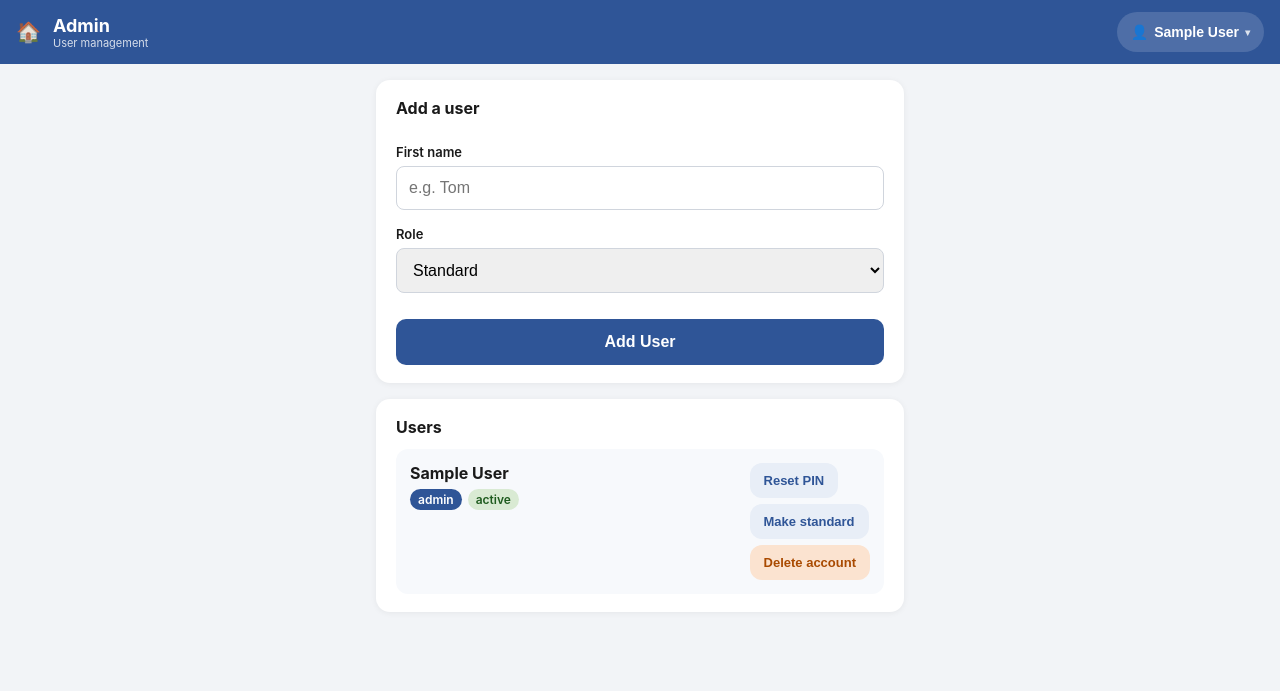
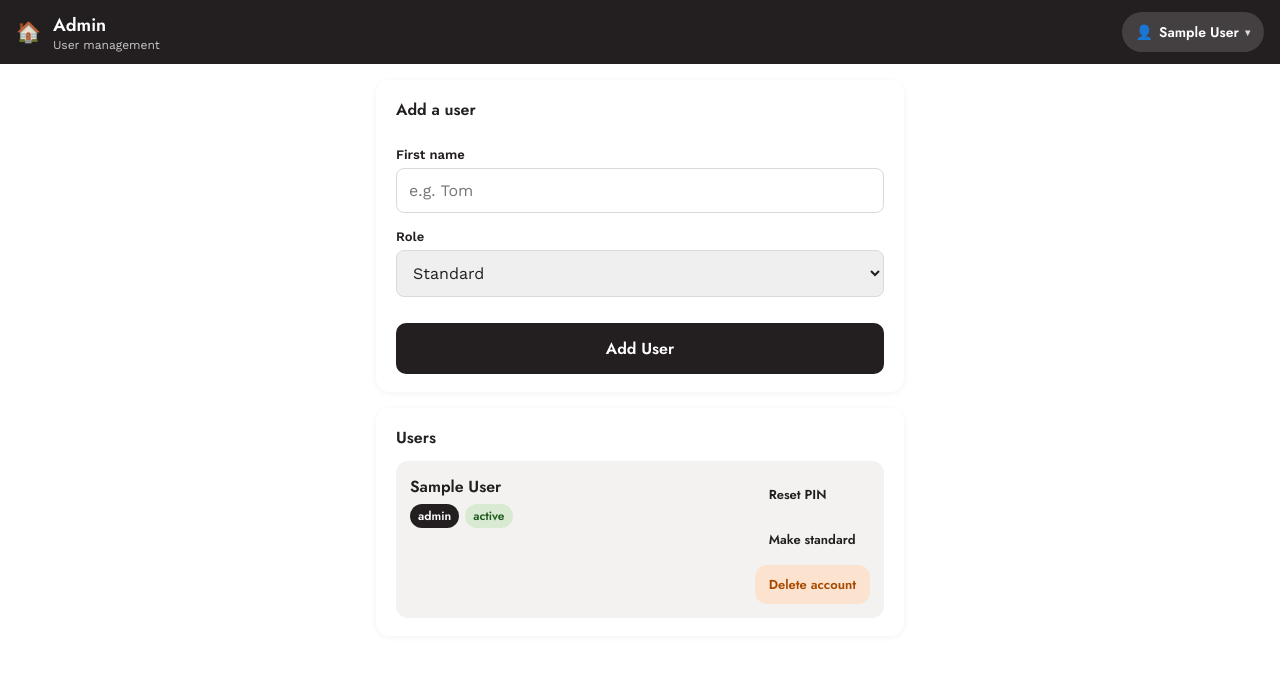
Before and after one commit to nesubat/Campaign-Photo-Portal, a Flask app: page /admin in a window 1280 px wide. Shown: the top 691 px of the page. Run offline with Flask 3, Linux system fonts and the light colour scheme; the visitor is signed in with stand-in values (Sample User, id 1); tables that the repository leaves empty hold one stand-in row (values such as "Sample post"); some libraries are stand-ins or nearby versions.

Commit message:
Fixed UI

```diff
--- a/static/style.css
+++ b/static/style.css
@@ -1,35 +1,84 @@
+@import url('https://fonts.googleapis.com/css2?family=Jost:wght@500;600;700&family=Work+Sans:wght@400;500;600&display=swap');
+
+:root {
+  --ink: #231f20;       /* Dashing's own logo colour - primary brand ink */
+  --ink-soft: #4a4441;
+  --bg: #ffffff;
+  --surface: #ffffff;
+  --surface-muted: #f4f2f0;
+  --line: #ddd9d4;
+  --text-muted: #6f6a66;
+  --good: #1e5b1e;
+  --good-bg: #d9ead3;
+  --warn: #a94a00;
+  --warn-bg: #fbe3d0;
+  --bad: #b00000;
+  --bad-bg: #d00;
+}
+
 * { box-sizing: border-box; }
 body {
   margin: 0;
-  font-family: -apple-system, BlinkMacSystemFont, "Segoe UI", Roboto, sans-serif;
-  background: #f2f4f7;
-  color: #1a1a1a;
+  font-family: 'Work Sans', -apple-system, BlinkMacSystemFont, "Segoe UI", sans-serif;
+  background: var(--bg);
+  color: var(--ink);
 }
 .hidden { display: none !important; }
+
+h1, h2, .job, .btn, .consignment-card-header, .user-row-name, .badge, .user-menu-trigger {
+  font-family: 'Jost', 'Work Sans', sans-serif;
+}
 
 /* --- Landing form --- */
 .card {
   max-width: 420px;
   margin: 8vh auto;
-  background: #fff;
+  background: var(--surface);
   padding: 28px 24px;
   border-radius: 14px;
-  box-shadow: 0 2px 12px rgba(0,0,0,0.08);
+  box-shadow: 0 2px 12px rgba(35,31,32,0.08);
 }
-.card h1 { font-size: 22px; margin: 0 0 4px; }
-/* A page that opens with the shared blue .topbar (see upload/gallery/admin) doesn't
+.card h1 { font-size: 22px; font-weight: 700; margin: 0 0 4px; }
+/* A page that opens with the shared .topbar (see upload/gallery/admin) doesn't
    need the card's own vertical-centering margin - the topbar already anchors the top. */
 .topbar + .card { margin-top: 24px; }
-.sub { color: #666; font-size: 14px; margin-top: 0; }
-.error { color: #b00000; font-weight: 600; }
+.sub { color: var(--text-muted); font-size: 14px; margin-top: 0; }
+.error { color: var(--bad); font-weight: 600; }
 .form { display: flex; flex-direction: column; gap: 6px; margin-top: 16px; }
 .form label { font-weight: 600; font-size: 13px; margin-top: 10px; }
 .form input, .form select {
-  padding: 12px; font-size: 16px; border: 1px solid #d0d5dd; border-radius: 8px;
+  padding: 12px; font-size: 16px; border: 1px solid var(--line); border-radius: 8px;
+  font-family: inherit; color: var(--ink);
+}
+.form input.field-invalid {
+  border-color: var(--bad);
+  animation: field-shake 0.4s;
+}
+@keyframes field-shake {
+  10%, 90% { transform: translateX(-1px); }
+  20%, 80% { transform: translateX(2px); }
+  30%, 50%, 70% { transform: translateX(-4px); }
+  40%, 60% { transform: translateX(4px); }
+}
+.field-wrap { position: relative; }
+.field-bubble {
+  position: absolute; top: calc(100% + 8px); left: 0; z-index: 25;
+  background: var(--bad); color: #fff; font-size: 13px; font-weight: 500; line-height: 1.4;
+  padding: 8px 12px; border-radius: 8px; max-width: 260px;
+  box-shadow: 0 4px 14px rgba(35,31,32,0.18);
+}
+.field-bubble::before {
+  content: ''; position: absolute; top: -6px; left: 16px;
+  border-left: 6px solid transparent; border-right: 6px solid transparent;
+  border-bottom: 6px solid var(--bad);
+}
+@media (prefers-reduced-motion: reduce) {
+  .form input.field-invalid { animation: none; }
 }
 .form button {
-  margin-top: 20px; padding: 14px; font-size: 16px; font-weight: 700;
-  background: #2f5597; color: #fff; border: none; border-radius: 10px;
+  margin-top: 20px; padding: 14px; font-size: 16px; font-weight: 600;
+  font-family: 'Jost', 'Work Sans', sans-serif;
+  background: var(--ink); color: #fff; border: none; border-radius: 10px;
 }
 .checkbox-label {
   display: flex; align-items: center; gap: 8px; font-weight: 600; font-size: 13px;
@@ -50,29 +99,31 @@ body {
    e.g. checking Drive for a job to resume) --- */
 .page-overlay {
   position: fixed; inset: 0; z-index: 1000;
-  background: rgba(242,244,247,0.92);
+  background: rgba(255,255,255,0.92);
   display: flex; flex-direction: column; align-items: center; justify-content: center;
   gap: 14px;
 }
 .page-overlay .spinner-ring {
   width: 40px; height: 40px; border-radius: 50%;
-  border: 4px solid #d0d5dd; border-top-color: #2f5597;
+  border: 4px solid var(--line); border-top-color: var(--ink);
   animation: spin 0.8s linear infinite;
 }
-.page-overlay p { color: #444; font-size: 14px; font-weight: 600; margin: 0; }
+.page-overlay p { color: var(--ink-soft); font-size: 14px; font-weight: 600; margin: 0; }
 @keyframes spin { to { transform: rotate(360deg); } }
 
 /* --- Session / upload page --- */
 .topbar {
   position: sticky; top: 0; z-index: 5;
   display: flex; justify-content: space-between; align-items: center;
-  background: #2f5597; color: #fff; padding: 12px 16px;
+  background: var(--ink); color: #fff; padding: 12px 16px;
 }
-.topbar .job { font-weight: 700; font-size: 18px; }
-.topbar .who { font-size: 12px; opacity: 0.85; }
-.topbar-left { display: flex; align-items: center; gap: 12px; }
+.topbar-left {
+  display: flex; align-items: center; gap: 12px;
+}
+.topbar .job { font-weight: 600; font-size: 18px; }
+.topbar .who, .topbar .who-sub { font-size: 12px; opacity: 0.75; }
 .home-link {
-  font-size: 20px; text-decoration: none; opacity: 0.9; line-height: 1;
+  font-size: 20px; text-decoration: none; opacity: 0.9; line-height: 1; color: #fff;
 }
 .home-link:hover { opacity: 1; }
 .counter { font-size: 13px; background: rgba(255,255,255,0.15); padding: 4px 10px; border-radius: 20px; }
@@ -80,57 +131,58 @@ body {
 .banner {
   margin: 10px 16px; padding: 12px 14px; border-radius: 10px; font-size: 14px;
 }
-.banner.done { background: #d9ead3; color: #1e5b1e; }
+.banner.done { background: var(--good-bg); color: var(--good); }
 
 .capture-bar {
   display: flex; gap: 10px; padding: 14px 16px;
 }
 .btn {
   flex: 1; text-align: center; padding: 16px 10px; border-radius: 12px;
-  font-weight: 700; font-size: 15px; cursor: pointer; user-select: none;
+  font-weight: 600; font-size: 15px; cursor: pointer; user-select: none;
   border: none;
 }
-.btn.primary { background: #2f5597; color: #fff; }
-.btn.secondary { background: #e8eef7; color: #2f5597; }
+.btn.primary { background: var(--ink); color: #fff; }
+.btn.secondary { background: var(--surface-muted); color: var(--ink); }
 .btn.full { width: 100%; }
 .btn.small { flex: none; padding: 12px 16px; font-size: 14px; }
 .btn.disabled { opacity: 0.45; pointer-events: none; }
 
 /* --- Consignment / Store logging (opt-in "keep logs" sessions only) --- */
 .consignment-bar {
-  margin: 10px 16px 0; padding: 12px 14px; background: #fff; border-radius: 12px;
-  box-shadow: 0 1px 6px rgba(0,0,0,0.06); display: flex; flex-direction: column; gap: 8px;
+  margin: 10px 16px 0; padding: 12px 14px; background: var(--surface); border-radius: 12px;
+  box-shadow: 0 1px 6px rgba(35,31,32,0.06); display: flex; flex-direction: column; gap: 8px;
 }
-.consignment-bar .field-label { font-weight: 600; font-size: 13px; color: #444; }
+.consignment-bar .field-label { font-weight: 600; font-size: 13px; color: var(--ink-soft); }
 .consignment-row { display: flex; gap: 8px; }
 .consignment-row input {
-  width: 100%; padding: 12px; font-size: 16px; border: 1px solid #d0d5dd; border-radius: 8px;
+  width: 100%; padding: 12px; font-size: 16px; border: 1px solid var(--line); border-radius: 8px;
+  font-family: inherit; color: var(--ink);
 }
 .autocomplete-wrap { position: relative; flex: 1; }
 .autocomplete-list {
   position: absolute; top: 100%; left: 0; right: 0; margin-top: 4px; z-index: 20;
-  background: #fff; border: 1px solid #d0d5dd; border-radius: 8px;
-  box-shadow: 0 4px 14px rgba(0,0,0,0.12); max-height: 220px; overflow-y: auto;
+  background: var(--surface); border: 1px solid var(--line); border-radius: 8px;
+  box-shadow: 0 4px 14px rgba(35,31,32,0.12); max-height: 220px; overflow-y: auto;
 }
 .autocomplete-item { padding: 12px 14px; font-size: 15px; cursor: pointer; }
-.autocomplete-item:not(:last-child) { border-bottom: 1px solid #eef0f3; }
-.autocomplete-item:hover, .autocomplete-item:active { background: #e8eef7; }
+.autocomplete-item:not(:last-child) { border-bottom: 1px solid var(--line); }
+.autocomplete-item:hover, .autocomplete-item:active { background: var(--surface-muted); }
 .consignment-status {
-  font-size: 13px; color: #2f5597; background: #e8eef7; padding: 8px 10px; border-radius: 8px;
+  font-size: 13px; color: var(--ink); background: var(--surface-muted); padding: 8px 10px; border-radius: 8px;
 }
 .chips { display: flex; flex-wrap: wrap; gap: 8px; }
 .chip {
-  background: #e8eef7; color: #2f5597; font-size: 16px; font-weight: 600;
+  background: var(--surface-muted); color: var(--ink); font-size: 16px; font-weight: 600;
   padding: 8px; border-radius: 999px;
   display: flex; align-items: center; gap: 8px;
 }
 .chip-remove, .chip-step {
-  background: rgba(47,85,151,0.15); color: #2f5597; border: none;
+  background: rgba(35,31,32,0.12); color: var(--ink); border: none;
   width: 24px; height: 24px; border-radius: 50%; font-size: 16px; line-height: 1;
   display: flex; align-items: center; justify-content: center; cursor: pointer; padding: 0;
   flex-shrink: 0;
 }
-.chip-remove:hover, .chip-step:hover { background: rgba(47,85,151,0.3); }
+.chip-remove:hover, .chip-step:hover { background: rgba(35,31,32,0.24); }
 
 .gallery {
   display: grid; grid-template-columns: repeat(3, 1fr); gap: 6px;
@@ -242,14 +294,13 @@ body {
   padding: 7px 14px; border-radius: 20px; font-size: 13px; font-weight: 600;
 }
 .topbar-logout:hover { background: rgba(255,255,255,0.28); }
-.topbar .who-sub { font-size: 11px; opacity: 0.8; }
 
 /* --- User menu (tap name to reveal Change PIN / Admin / Log out) --- */
 .user-menu { position: relative; }
 .user-menu-trigger {
   display: flex; align-items: center; gap: 6px; min-height: 40px;
   background: rgba(255,255,255,0.15); border: none; border-radius: 20px;
-  color: #fff; padding: 8px 14px; font-size: 14px; font-weight: 700; cursor: pointer;
+  color: #fff; padding: 8px 14px; font-size: 14px; font-weight: 600; cursor: pointer;
   -webkit-appearance: none; -webkit-tap-highlight-color: transparent; touch-action: manipulation;
 }
 .user-menu-trigger:hover { background: rgba(255,255,255,0.28); }
@@ -257,38 +308,38 @@ body {
 .user-menu-caret { font-size: 10px; opacity: 0.8; }
 .user-menu-dropdown {
   position: absolute; top: calc(100% + 8px); right: 0; z-index: 30;
-  background: #fff; border-radius: 12px; box-shadow: 0 4px 18px rgba(0,0,0,0.18);
+  background: var(--surface); border-radius: 12px; box-shadow: 0 4px 18px rgba(35,31,32,0.18);
   min-width: 170px; padding: 6px; display: flex; flex-direction: column; gap: 2px;
 }
 .user-menu-item {
   display: flex; align-items: center; width: 100%; min-height: 44px; box-sizing: border-box;
   text-align: left; background: none; border: none;
   padding: 10px 14px; border-radius: 8px; font-size: 15px; font-weight: 600;
-  color: #1a1a1a; text-decoration: none; cursor: pointer; font-family: inherit;
+  color: var(--ink); text-decoration: none; cursor: pointer; font-family: inherit;
   -webkit-appearance: none; -webkit-tap-highlight-color: transparent; touch-action: manipulation;
 }
-.user-menu-item:hover, .user-menu-item:active { background: #f2f4f7; }
+.user-menu-item:hover, .user-menu-item:active { background: var(--surface-muted); }
 
 /* --- Admin page --- */
 .admin-body { max-width: 560px; margin: 16px auto; padding: 0 16px 40px; display: flex; flex-direction: column; gap: 16px; }
-.admin-card { background: #fff; border-radius: 14px; padding: 18px 20px; box-shadow: 0 1px 6px rgba(0,0,0,0.06); }
-.admin-card h2 { font-size: 16px; margin: 0 0 12px; }
-.btn.danger { background: #fbe3d0; color: #a94a00; }
+.admin-card { background: var(--surface); border-radius: 14px; padding: 18px 20px; box-shadow: 0 1px 6px rgba(35,31,32,0.06); }
+.admin-card h2 { font-size: 16px; font-weight: 600; margin: 0 0 12px; }
+.btn.danger { background: var(--warn-bg); color: var(--warn); }
 .badge {
-  display: inline-block; background: #e8eef7; color: #2f5597; font-size: 12px; font-weight: 600;
+  display: inline-block; background: var(--surface-muted); color: var(--ink); font-size: 12px; font-weight: 600;
   padding: 3px 8px; border-radius: 999px;
 }
-.badge-admin { background: #2f5597; color: #fff; }
-.badge-ok { background: #d9ead3; color: #1e5b1e; }
-.badge-warn { background: #fbe3d0; color: #a94a00; }
+.badge-admin { background: var(--ink); color: #fff; }
+.badge-ok { background: var(--good-bg); color: var(--good); }
+.badge-warn { background: var(--warn-bg); color: var(--warn); }
 
 .user-list { display: flex; flex-direction: column; gap: 10px; }
 .user-row {
   display: flex; justify-content: space-between; align-items: flex-start; gap: 12px;
-  padding: 14px; border-radius: 12px; background: #f7f9fc; flex-wrap: wrap;
+  padding: 14px; border-radius: 12px; background: var(--surface-muted); flex-wrap: wrap;
 }
 .user-row-info { display: flex; flex-direction: column; gap: 6px; }
-.user-row-name { font-weight: 700; font-size: 16px; }
+.user-row-name { font-size: 16px; font-weight: 600; }
 .user-row-badges { display: flex; gap: 6px; flex-wrap: wrap; }
 .user-row-actions { display: flex; flex-direction: column; gap: 6px; align-items: stretch; }
 .user-row-actions .btn { padding: 10px 14px; font-size: 13px; white-space: nowrap; }
--- a/static/upload.js
+++ b/static/upload.js
@@ -193,7 +193,7 @@
       if (section.itemIds.length) {
         var sub = document.createElement('div');
         sub.className = 'consignment-card-subheader';
-        sub.textContent = 'Item ID(s): ' + section.itemIds.join(', ');
+        sub.textContent = 'Item ID(s): ' + section.itemIds.map(function (item) { return item.label; }).join(', ');
         card.appendChild(sub);
       }
 
```
Also changed, not shown: other parts of static/style.css (+21 -21 lines), templates/index.html (+82 -7 lines).
